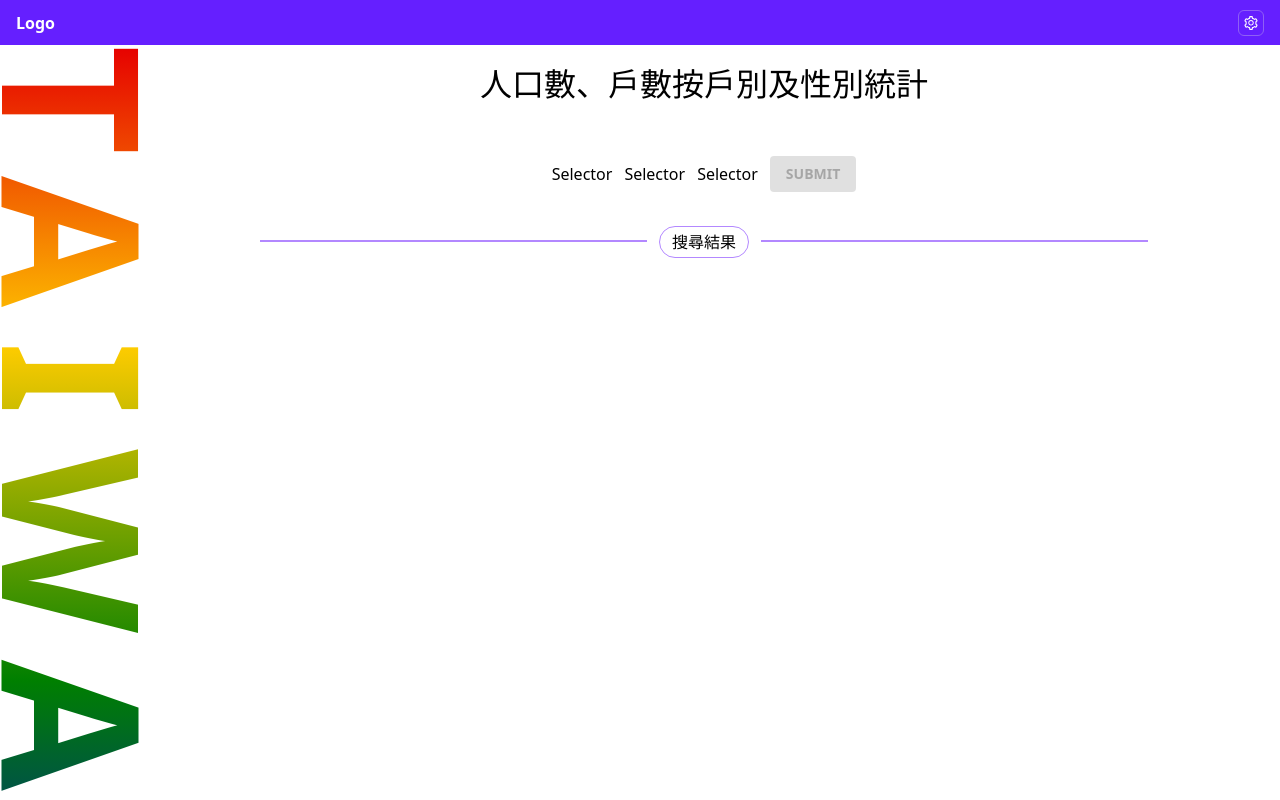
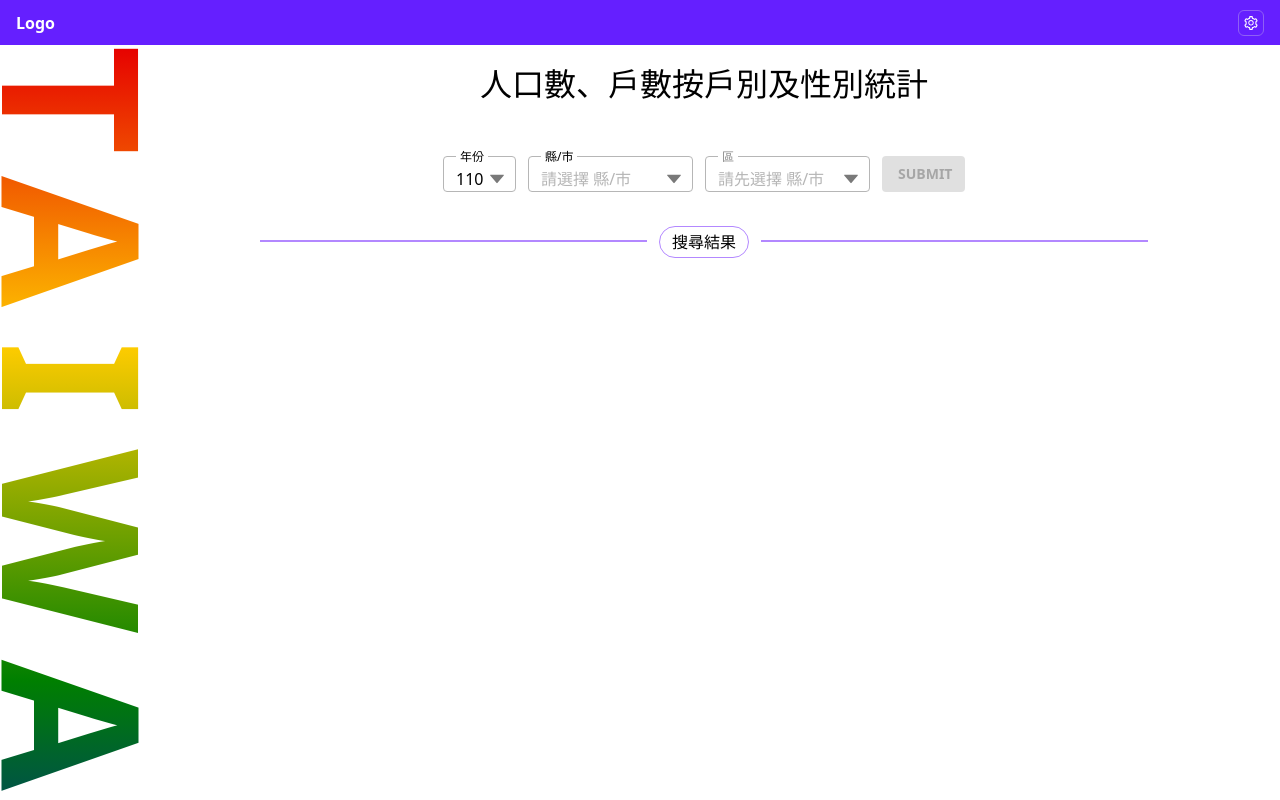
Before and after one commit to eddieciou/big-data-homework, a React (Create React App) app: page / in a window 1280 px wide. Built offline with nearby package versions, Linux system fonts and the light colour scheme.

Commit message:
實作下拉選單組建

```diff
--- a/src/App.tsx
+++ b/src/App.tsx
@@ -16,7 +16,7 @@ function App() {
       </header>
       <div className="flex h-full grow overflow-y-scroll sm:overflow-hidden">
         <div className="relative w-0 sm:w-[10%]">
-          <p className="brand absolute -left-5 top-0 text-[190px] font-bold leading-none tracking-[0.18em]">TAIWAN</p>
+          <p className="brand absolute -left-5 top-0 -z-10 select-none text-[190px] font-bold leading-none tracking-[0.18em]">TAIWAN</p>
         </div>
         <div className="flex w-full justify-center sm:w-[90%] sm:overflow-y-scroll">
           <div className="flex w-full flex-col items-center py-4 sm:w-[77%]">
--- a/src/components/Selector.tsx
+++ b/src/components/Selector.tsx
@@ -1,11 +1,96 @@
-import React from 'react';
+import React, { useState } from 'react';
 
-function Selector() {
+import { AiFillCaretDown, AiFillCaretUp } from 'react-icons/ai';
+import { RxCross1 } from 'react-icons/rx';
+
+type TSelectorChoose = {
+  value: string;
+  title: string;
+};
+
+interface ISelectorProps {
+  chooseList: Array<TSelectorChoose>
+  value: string
+  onChange: (value: string) => void;
+  label:string
+  clearAble?: boolean
+  disable?: boolean
+  small?:boolean
+  disablePlaceholder?: string
+  placeholder?: string
+}
+
+function Selector({
+  placeholder, small, label, disablePlaceholder, disable, chooseList, value, onChange, clearAble,
+}:ISelectorProps) {
+  const [selectValue, setSelectValue] = useState(value);
+  const [dropDown, setDropDown] = useState(false);
+
+  const getTitle = () => {
+    if (chooseList.length > 0) {
+      const result = chooseList.find((part) => part.value === selectValue);
+      return result?.title;
+    }
+    return '';
+  };
+
   return (
-    <div>
-      Selector
-    </div>
+    <button
+      type="button"
+      className={`relative flex h-[36.5px] items-center justify-between rounded border border-[#B6B6B6] bg-white pl-[12px] pr-[8px] pt-[10px] text-[16px] ${small ? 'w-[73px]' : 'w-full sm:w-[165px]'} `}
+      onClick={() => {
+        if (!disable) {
+          setDropDown(!dropDown);
+        }
+      }}
+      onBlur={() => setDropDown(false)}
+    >
+      <div className={`absolute -top-2 bg-white px-1 text-xs ${disable && 'text-[#8B8B8B]'}`}>{label}</div>
+      <div className="flex h-full items-center focus:outline-none">
+        {getTitle() || <div className="text-[#B6B6B6]">{disable ? disablePlaceholder : placeholder}</div>}
+      </div>
+      <span className="flex justify-center gap-2">
+        {clearAble && (
+        <RxCross1
+          className="text-[#797979]"
+          onClick={
+            (event) => {
+              event.stopPropagation();
+              setSelectValue('');
+              onChange('');
+            }
+        }
+        />
+        )}
+        {dropDown ? <AiFillCaretUp size="20px" className="text-[#797979]" /> : <AiFillCaretDown size="20px" className="text-[#797979]" />}
+      </span>
+      <div className={`absolute left-0 top-full z-50 mt-1 w-max min-w-full bg-[#FFFDFD] shadow-md ${!dropDown && 'hidden'}`}>
+        <ul className="max-h-[258px] overflow-y-scroll rounded text-left">
+          {chooseList.map((part) => (
+            <li
+              key={part.value}
+              className="px-4 py-1"
+              onClick={() => {
+                onChange(part.value);
+                setSelectValue(part.value);
+              }}
+              aria-hidden="true"
+            >
+              {part.value}
+            </li>
+          ))}
+        </ul>
+      </div>
+    </button>
   );
 }
 
+Selector.defaultProps = {
+  clearAble: false,
+  disable: false,
+  small: false,
+  placeholder: '',
+  disablePlaceholder: '',
+};
+
 export default Selector;
--- /dev/null
+++ b/src/constant.ts
@@ -0,0 +1,62 @@
+export type TCounty = '基隆市' | '台北市' | '新北市' | '桃園縣' | '新竹市' | '新竹縣' | '苗栗縣' | '台中市' | '彰化縣' | '南投縣' | '雲林縣' | '嘉義市' | '嘉義縣' | '台南市' | '高雄市' | '屏東縣' | '台東縣' | '花蓮縣' | '宜蘭縣' | '澎湖縣' | '金門縣' | '連江縣';
+
+const YEAR_LIST = [
+  { title: '106', value: '106' },
+  { title: '107', value: '107' },
+  { title: '108', value: '108' },
+  { title: '109', value: '109' },
+  { title: '110', value: '110' },
+  { title: '110', value: '111' },
+];
+
+export const COUNTY_LIST:Array<{ title:TCounty, value:string }> = [
+  { title: '基隆市', value: '基隆市' },
+  { title: '台北市', value: '台北市' },
+  { title: '新北市', value: '新北市' },
+  { title: '桃園縣', value: '桃園縣' },
+  { title: '新竹市', value: '新竹市' },
+  { title: '新竹縣', value: '新竹縣' },
+  { title: '苗栗縣', value: '苗栗縣' },
+  { title: '台中市', value: '台中市' },
+  { title: '彰化縣', value: '彰化縣' },
+  { title: '南投縣', value: '南投縣' },
+  { title: '雲林縣', value: '雲林縣' },
+  { title: '嘉義市', value: '嘉義市' },
+  { title: '嘉義縣', value: '嘉義縣' },
+  { title: '台南市', value: '台南市' },
+  { title: '高雄市', value: '高雄市' },
+  { title: '屏東縣', value: '屏東縣' },
+  { title: '台東縣', value: '台東縣' },
+  { title: '花蓮縣', value: '花蓮縣' },
+  { title: '宜蘭縣', value: '宜蘭縣' },
+  { title: '澎湖縣', value: '澎湖縣' },
+  { title: '金門縣', value: '金門縣' },
+  { title: '連江縣', value: '連江縣' },
+];
+
+export const TOWN_MAP:{ [key in TCounty]:Array<{ title:string, value:string }> } = {
+  基隆市: [{ title: '中正區', value: '中正區' }],
+  台北市: [{ title: '光復鄉', value: '光復鄉' }],
+  新北市: [{ title: '光復鄉', value: '光復鄉' }],
+  桃園縣: [{ title: '光復鄉', value: '光復鄉' }],
+  新竹市: [{ title: '光復鄉', value: '光復鄉' }],
+  新竹縣: [{ title: '光復鄉', value: '光復鄉' }],
+  苗栗縣: [{ title: '光復鄉', value: '光復鄉' }],
+  台中市: [{ title: '光復鄉', value: '光復鄉' }],
+  彰化縣: [{ title: '光復鄉', value: '光復鄉' }],
+  南投縣: [{ title: '光復鄉', value: '光復鄉' }],
+  雲林縣: [{ title: '光復鄉', value: '光復鄉' }],
+  嘉義市: [{ title: '光復鄉', value: '光復鄉' }],
+  嘉義縣: [{ title: '光復鄉', value: '光復鄉' }],
+  台南市: [{ title: '光復鄉', value: '光復鄉' }],
+  高雄市: [{ title: '光復鄉', value: '光復鄉' }],
+  屏東縣: [{ title: '光復鄉', value: '光復鄉' }],
+  台東縣: [{ title: '光復鄉', value: '光復鄉' }],
+  花蓮縣: [{ title: '光復鄉', value: '光復鄉' }],
+  宜蘭縣: [{ title: '光復鄉', value: '光復鄉' }],
+  澎湖縣: [{ title: '光復鄉', value: '光復鄉' }],
+  金門縣: [{ title: '光復鄉', value: '光復鄉' }],
+  連江縣: [{ title: '光復鄉', value: '光復鄉' }],
+};
+
+export default YEAR_LIST;
--- a/src/containers/CommonPage.tsx
+++ b/src/containers/CommonPage.tsx
@@ -1,16 +1,32 @@
-import React from 'react';
+import React, { FormEvent, useState } from 'react';
+import { useNavigate } from 'react-router-dom';
 import Selector from '../components/Selector';
 import Divider from '../components/Divider';
+import YEAR_LIST, { COUNTY_LIST, TCounty, TOWN_MAP } from '../constant';
 
 function CommonPage() {
+  const [year, setYear] = useState('110');
+  const [county, setCounty] = useState<TCounty | ''>('');
+  const [town, setTown] = useState('');
+
+  const navigate = useNavigate();
+
+  const buttonDisabled = !county || !town;
+
+  const handleSubmit = (e:FormEvent<HTMLFormElement>) => {
+    console.log(`/${year}/${county}/${town}`);
+    e.preventDefault();
+    navigate(`/${year}/${county}/${town}`);
+  };
+
   return (
     <div className="flex w-full flex-col items-center gap-12">
       <h1 className="text-[32px] font-normal leading-[46.34px]">人口數、戶數按戶別及性別統計</h1>
-      <form className="flex items-center justify-center gap-3">
-        <Selector />
-        <Selector />
-        <Selector />
-        <button type="button" className="h-[36.5px] rounded bg-black bg-opacity-[12%] px-4 py-[6px] text-[14px] font-bold leading-none text-black text-opacity-[26%]">SUBMIT</button>
+      <form className="flex w-full flex-col items-start justify-center gap-3 px-2 sm:flex-row" onSubmit={handleSubmit}>
+        <Selector small label="年份" chooseList={YEAR_LIST} value={year} onChange={(value) => setYear(value)} />
+        <Selector label="縣/市" chooseList={COUNTY_LIST} value={county} onChange={(value) => setCounty(value as TCounty)} clearAble={!!county} placeholder="請選擇 縣/市" />
+        <Selector label="區" chooseList={county ? TOWN_MAP[county] : []} value={town} placeholder="請選擇區" onChange={(value) => setTown(value)} disable={!county} clearAble={!!town} disablePlaceholder="請先選擇 縣/市" />
+        <button type="submit" className={`h-[36.5px] w-full rounded  px-4 py-[6px] text-[14px] font-bold leading-none  sm:w-[83px] ${buttonDisabled ? 'bg-black bg-opacity-[12%] text-black text-opacity-[26%]' : 'bg-[#651FFF] text-white'}`} disabled={buttonDisabled}>SUBMIT</button>
       </form>
       <Divider title="搜尋結果" color="#B388FF" />
     </div>
```
